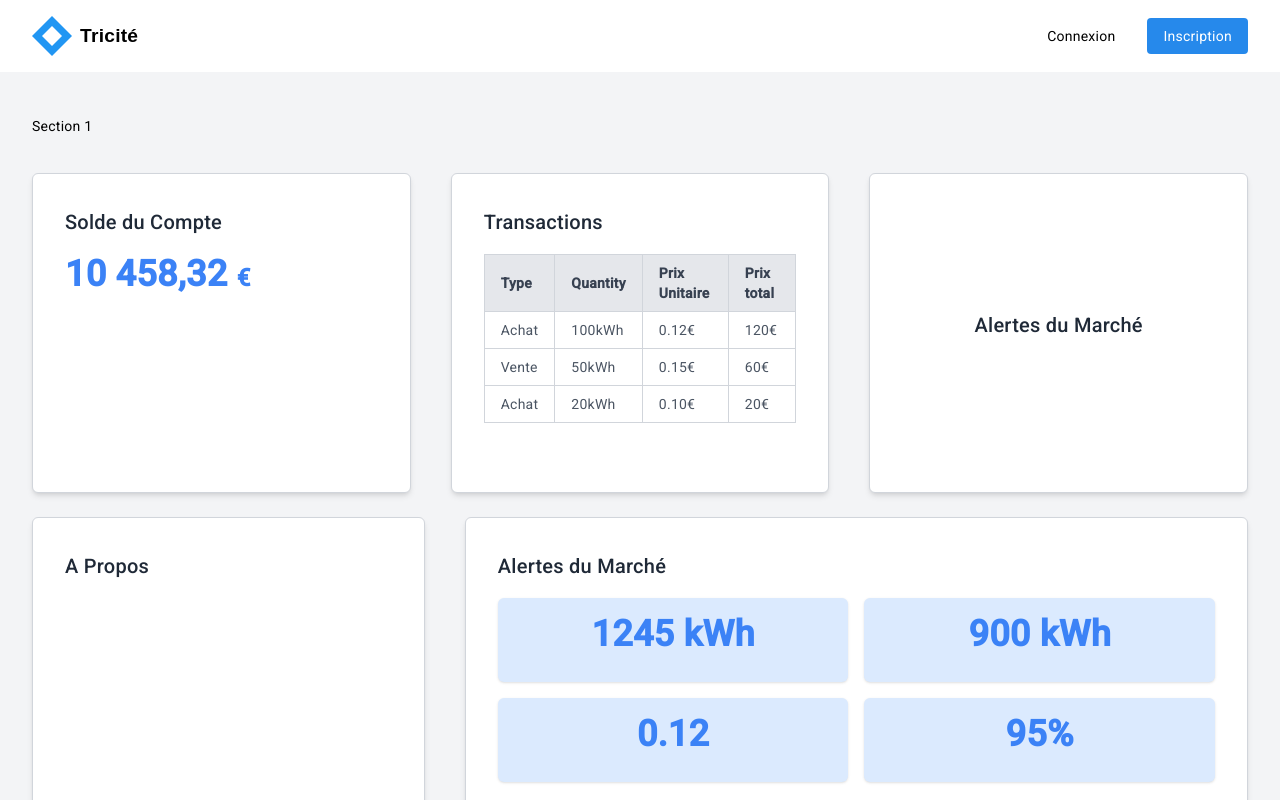
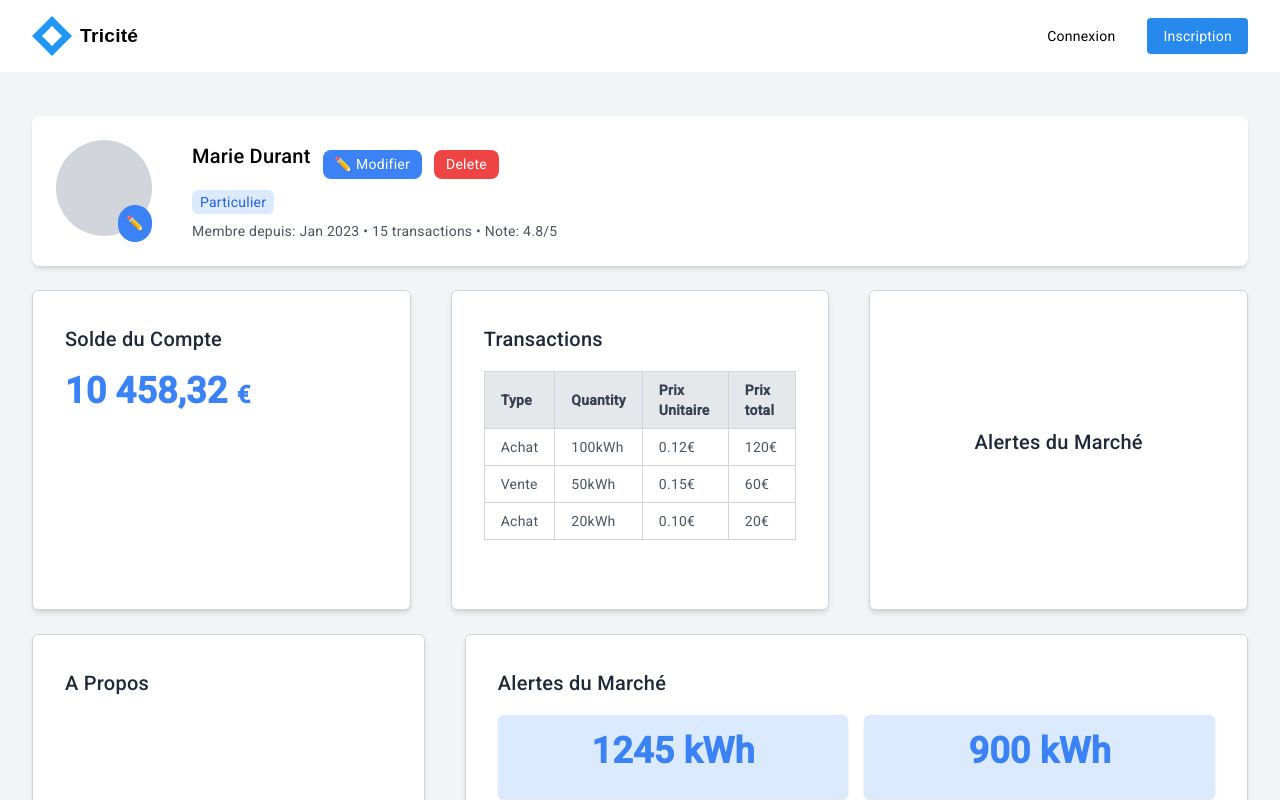
Before and after one commit to 8idwan/ShareElec_FrontEnd-, an Angular app: page /user/profile in a window 1280 px wide. Shown: the top 800 px of the page. Built offline with nearby package versions, Linux system fonts and the light colour scheme.

Commit message:
updated profile page

```diff
--- a/src/app/user/login/login.component.html
+++ b/src/app/user/login/login.component.html
@@ -50,21 +50,6 @@
 
         </div>
       </div>
-<script>
-document.querySelector('form').addEventListener('submit', function(event) {
-    event.preventDefault();  // Prevent default form submission
-    const email = document.getElementById('mail').value;
-    const password = document.getElementById('password').value;
 
-    console.log("Email:", email);
-    console.log("Password:", password);
-
-    // Here you can add your logic to send the data to the backend via fetch or XMLHttpRequest.
-});
-
-function loginWithGoogle() {
-    alert('Google Login Clicked');
-}
-</script>
 </body>
 </html>
--- a/src/app/user/login/login.component.ts
+++ b/src/app/user/login/login.component.ts
@@ -1,10 +1,8 @@
 import { Component } from '@angular/core';
-
 @Component({
   selector: 'app-login',
-  //imports: [],
   templateUrl: './login.component.html',
-  styleUrl: './login.component.css'
+  styleUrls: ['./login.component.css']
 })
 export class LoginComponent {
 
--- a/src/app/user/profile/profile.component.html
+++ b/src/app/user/profile/profile.component.html
@@ -9,11 +9,37 @@
     <!-- <app-header></app-header> -->
     <div class="flex flex-col items-center p-8 bg-gray-100 min-h-screen">
 
-        <div class="flex m-3 gap-10 w-full max-w-7xl">
-            <p>Section 1</p>
+        <div class="flex m-3 gap-10 w-full max-w-7xl bg-white p-6 rounded-lg shadow-md">
+            <!-- Profile Image -->
+            <div class="relative">
+                <div class="w-24 h-24 bg-gray-300 rounded-full"></div>
+                <button class="absolute bottom-0 right-0 bg-blue-500 text-white p-2 rounded-full">
+                    ✏️
+                </button>
+            </div>
+
+            <!-- User Information -->
+            <div class="flex flex-col">
+                <div class="flex items-center gap-3">
+                    <h2 class="text-2xl font-semibold">Marie Durant</h2>
+                    <button class="bg-blue-500 text-white px-3 py-1 rounded-lg flex items-center">
+                        ✏️ Modifier
+                    </button>
+                    <button class="bg-red-500 text-white px-3 py-1 rounded-lg flex items-center">
+                        Delete
+                    </button>
+                </div>
+                <div class="mt-1">
+                    <span class="bg-blue-100 text-blue-600 px-2 py-1 rounded-md text-sm">Particulier</span>
+                </div>
+                <div class="mt-2 text-gray-600">
+                    <span>Membre depuis: Jan 2023</span> •
+                    <span>15 transactions</span> •
+                    <span>Note: 4.8/5</span>
+                </div>
+            </div>
         </div>
 
-        <!-- Section 1: Account Balance, Transactions, Alerts -->
         <div class="flex m-3 gap-10 w-full max-w-7xl">
 
             <!-- Account Balance Section -->
--- a/src/app/user/signup/signup.component.html
+++ b/src/app/user/signup/signup.component.html
@@ -9,7 +9,6 @@
     <div class="flex justify-center items-center h-screen bg-gray-100">
         <div class="flex flex-col gap-6 p-8 bg-white shadow-lg rounded-md w-96 md:w-[500px]">
             <h2 class="text-3xl font-bold text-blue-500 text-center">Inscription</h2>
-            <p class="text-center text-gray-500">Créez votre compte pour commencer à échanger</p>
 
             <form action="#" method="POST" class="flex flex-col gap-4">
                 <!-- First Name & Last Name in a Row -->
@@ -53,6 +52,7 @@
                     S'inscrire
                 </button>
             </form>
+            <p class="text-center text-gray-500">Déjà inscrit ? <a href="/user/login" class="text-blue-500 hover:underline">Se connecter</a></p>
 
             <div class="flex items-center my-4">
                 <hr class="flex-grow border-gray-300">
```
Also changed, not shown: src/app/app.module.ts (+4 -3 lines), 1 other file (tests, documents, lock files or other folders).
